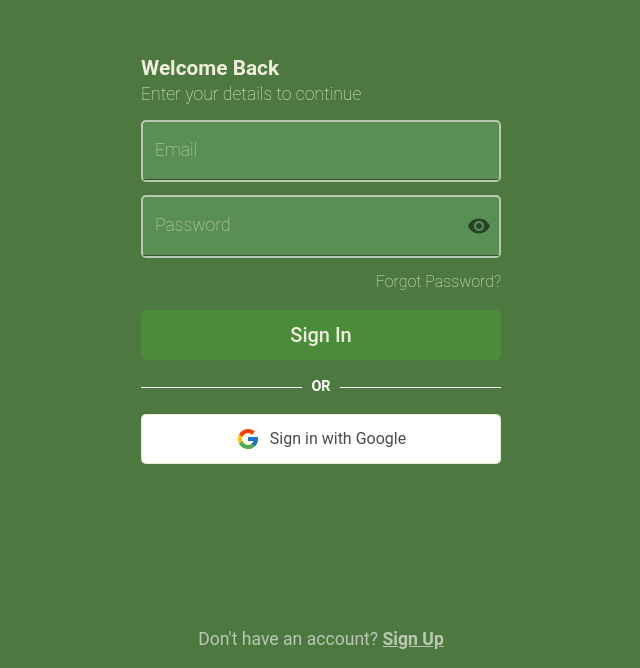
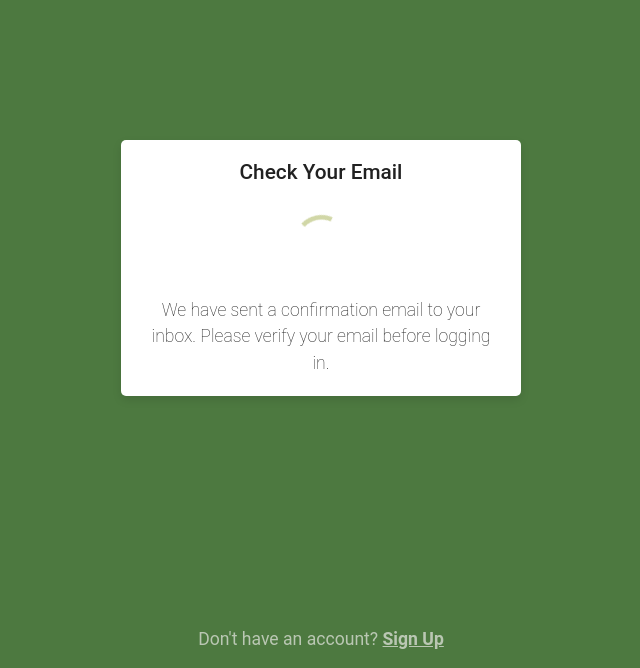
Before and after one commit to charlesphu/SpeedFill, a Next.js app: page /auth in a window 1280 px wide. Shown: the part 132-800 px from the top of the page, without its empty margins (319-959 px from the left). Built offline with nearby package versions, Linux system fonts and the light colour scheme; no server answers; what @mui/material-nextjs would draw is missing.

Commit message:
loading screen for authentication

```diff
--- a/src/app/auth/AuthForm.js
+++ b/src/app/auth/AuthForm.js
@@ -1,15 +1,21 @@
-import { Box, Typography, useTheme, Fade } from "@mui/material";
+import {
+  Box,
+  Typography,
+  useTheme,
+  Fade,
+  CircularProgress,
+} from "@mui/material";
 import TextArea from "../components/TextArea";
 import Button from "../components/Button";
 import Divider from "../components/Divider";
-
 import {
   signUpNewUser,
   loginUser,
   handleSignInWithGoogle,
+  supabase,
 } from "../hooks/supabase/auth";
 
-import React, { useState } from "react";
+import React, { useState, useEffect } from "react";
 import { useRouter } from "next/navigation";
 
 // Component to handle authentication form
@@ -26,7 +32,7 @@ const AuthForm = () => {
 
   const [fade, setFade] = useState(true);
   const [error, setError] = useState("");
-
+  const [waitingForConfirmation, setWaitingForConfirmation] = useState(true);
   // Function to handle form submission
   const onAuthFormSubmit = async (e) => {
     e.preventDefault();
@@ -39,11 +45,17 @@ const AuthForm = () => {
         result = await loginUser(email, password);
       } else {
         result = await signUpNewUser(email, password);
+        if (!result.error) {
+          setWaitingForConfirmation(true);
+          loginUser(email, password);
+        }
       }
 
       if (result?.error) {
         throw new Error(result.error.message);
-      } else {
+      } else if (
+        result != "Please check your email for the confirmation link"
+      ) {
         router.push("/");
       }
     } catch (error) {
@@ -51,8 +63,30 @@ const AuthForm = () => {
     }
   };
 
+  useEffect(() => {
+    const checkEmailConfirmation = async () => {
+      console.log("email: ", email, "password", password);
+      if (email === "" || password === "") return;
+      const user = loginUser(email, password);
+      console.log(
+        "Checking email confirmation..."
+        // user.user.email_confirmed_at
+      );
+      if (user?.email_confirmed_at) {
+        setWaitingForConfirmation(false);
+        console.log("User confirmed email!");
+      }
+    };
+
+    // Poll every 5 seconds
+    const interval = setInterval(checkEmailConfirmation, 1000);
+
+    return () => clearInterval(interval); // Cleanup on unmount
+  }, []);
+
   // Switch between login / signup
   const handleToggleAuth = () => {
+    setWaitingForConfirmation(false);
     setFade(false);
     setTimeout(() => {
       setIsLogin((prev) => !prev);
@@ -68,6 +102,30 @@ const AuthForm = () => {
         alignItems: "center",
         height: "100vh",
       }}>
+      {waitingForConfirmation ? (
+        // New Confirmation Box
+        <Box
+          sx={{
+            width: "50%",
+            maxWidth: "400px",
+            minWidth: "400px",
+            padding: "20px",
+            borderRadius: "5px",
+            textAlign: "center",
+            backgroundColor: "white",
+            boxShadow: "0px 4px 10px rgba(0, 0, 0, 0.1)",
+          }}>
+          <Typography variant="h2">Check Your Email</Typography>
+          <CircularProgress
+            sx={{ marginTop: "20px", padding: "10px" }}
+            size="75px"
+          />
+          <Typography variant="body1" sx={{ marginTop: "10px" }}>
+            We have sent a confirmation email to your inbox. Please verify your
+            email before logging in.
+          </Typography>
+        </Box>
+      ) : (
         <Box
           sx={{
             width: "50%",
@@ -217,7 +275,7 @@ const AuthForm = () => {
             </Box>
           </Fade>
         </Box>
-
+      )}
       {/* Toggle between login and signup */}
       <Typography
         variant="body1"
--- a/src/app/hooks/supabase/auth.js
+++ b/src/app/hooks/supabase/auth.js
@@ -16,11 +16,11 @@ export async function signUpNewUser(email, password) {
     password,
   });
   if (error) {
-    console.error("sign up error:", error.message);
+    // console.error("sign up error:", error.message);
     return { error };
   }
   // show a email confirmation page instead
-
+  return "Please check your email for the confirmation link";
   // return loginUser(email, password);
 }
 
@@ -31,7 +31,7 @@ export async function handleSignInWithGoogle(response) {
     token: response.credential,
   });
   if (error) {
-    console.error("Google sign-in error:", error.message);
+    // console.error("Google sign-in error:", error.message);
     return { error };
   }
   return data.user;
@@ -45,7 +45,7 @@ export async function loginUser(email, password) {
   });
 
   if (error) {
-    console.error("Login error:", error.message);
+    // console.error("Login error:", error.message);
     return { error };
   }
 
@@ -56,7 +56,7 @@ export async function loginUser(email, password) {
 export async function getUserID() {
   const { data: userData, error: userError } = await supabase.auth.getUser();
   if (userError || !userData?.user) {
-    console.error(userError?.message || "User not found");
+    // console.error(userError?.message || "User not found");
     return null;
   }
   const userId = userData.user.id;
@@ -67,7 +67,7 @@ export async function getUserID() {
 export async function getUser() {
   const { data, error } = await supabase.auth.refreshSession();
   if (error) {
-    console.error(error.message);
+    // console.error(error.message);
     return null;
   } else {
     return data.user.email;
@@ -78,6 +78,6 @@ export async function getUser() {
 export async function logout() {
   const { error } = await supabase.auth.signOut();
   if (error) {
-    console.error("sign out error: ", error.message);
+    // console.error("sign out error: ", error.message);
   }
 }
```
Lines whose indentation alone changed are shown as unchanged.
